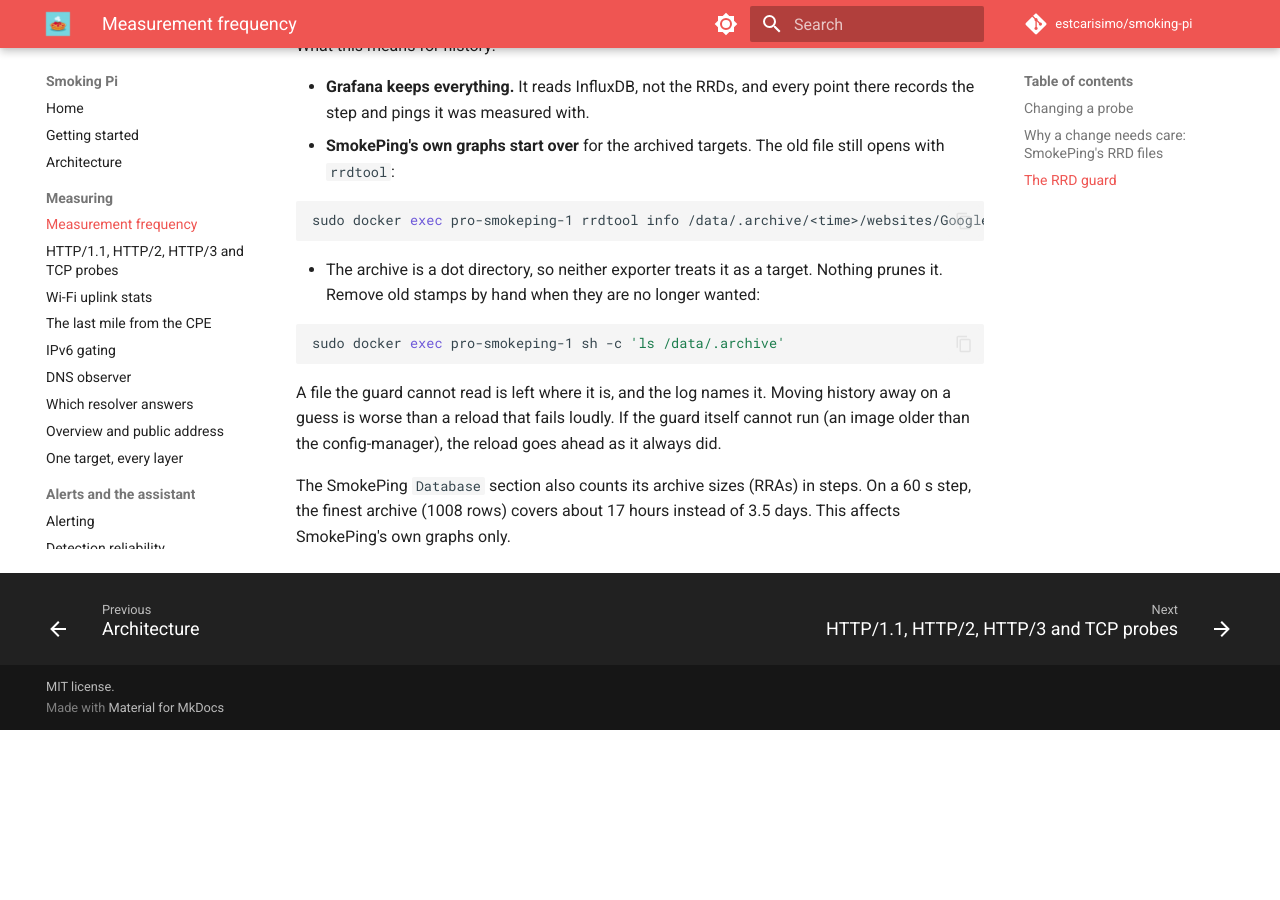
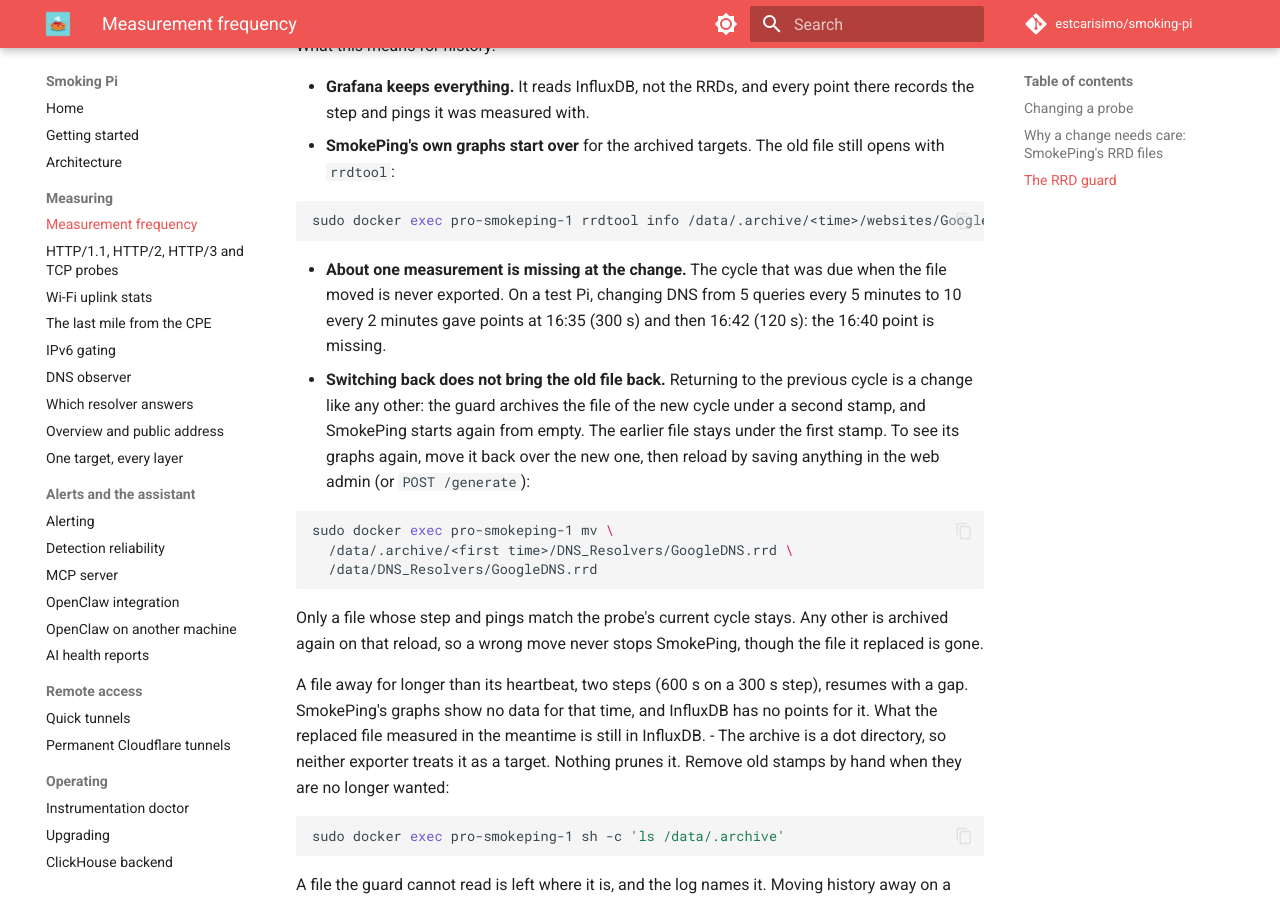
Before and after one commit to estcarisimo/smoking-pi, an MkDocs documentation site: the page built from docs/measurement-frequency.md, in a window 1280 px wide and 900 px high, scrolled down 1808 px. Built offline with MkDocs 1.6.1 and Material for MkDocs 9.7.7, drawn with Linux system fonts in a browser that asks for light colours; comment, search, counter and statistics services are not loaded; before the commit the page ends 2538 px from its top, so only the background shows below that.

Commit message:
docs(probes): changing a probe's cycle drops about one point; switching back needs a manual restore (#199)
* docs(probes): changing a probe's cycle drops about one point, and switching back needs a manual restore

Tested end to end on the staging Pi through the web form: DNS 300 s/5 ->
120 s/10 -> 300 s/5. Archive, reload, exporter, alerter and MCP all
followed the change. The page now says what the test showed and did not
say before: the point due at the change is never exported, and going back
starts SmokePing from empty unless the archived file is moved back
(restore tested on the same Pi).

Co-Authored-By: Claude Opus 5.5 <noreply@anthropic.com>

* docs(probes): the heartbeat is two steps, not a fixed 600 s

Measured on the staging Pi: 240 s on the 120 s file, 600 s on the 300 s
one. Review of #199.

Co-Authored-By: Claude Opus 5.5 <noreply@anthropic.com>

---------

Co-authored-by: Claude Opus 5.5 <noreply@anthropic.com>

````diff
--- a/docs/measurement-frequency.md
+++ b/docs/measurement-frequency.md
@@ -94,6 +94,31 @@ What this means for history:
   sudo docker exec pro-smokeping-1 rrdtool info /data/.archive/<time>/websites/Google.rrd
   ```
 
+- **About one measurement is missing at the change.** The cycle that was
+  due when the file moved is never exported. On a test Pi, changing DNS
+  from 5 queries every 5 minutes to 10 every 2 minutes gave points at
+  16:35 (300 s) and then 16:42 (120 s): the 16:40 point is missing.
+- **Switching back does not bring the old file back.** Returning to the
+  previous cycle is a change like any other: the guard archives the file
+  of the new cycle under a second stamp, and SmokePing starts again from
+  empty. The earlier file stays under the first stamp. To see its graphs
+  again, move it back over the new one, then reload by saving anything in
+  the web admin (or `POST /generate`):
+
+  ```bash
+  sudo docker exec pro-smokeping-1 mv \
+    /data/.archive/<first time>/DNS_Resolvers/GoogleDNS.rrd \
+    /data/DNS_Resolvers/GoogleDNS.rrd
+  ```
+
+  Only a file whose step and pings match the probe's current cycle
+  stays. Any other is archived again on that reload, so a wrong move
+  never stops SmokePing, though the file it replaced is gone.
+
+  A file away for longer than its heartbeat, two steps (600 s on a
+  300 s step), resumes with a gap. SmokePing's graphs show no data for
+  that time, and InfluxDB has no points for it. What the replaced file
+  measured in the meantime is still in InfluxDB.
 - The archive is a dot directory, so neither exporter treats it as a
   target. Nothing prunes it. Remove old stamps by hand when they are no
   longer wanted:
````
Also changed, not shown: CHANGELOG.md (+14 -0 lines).
